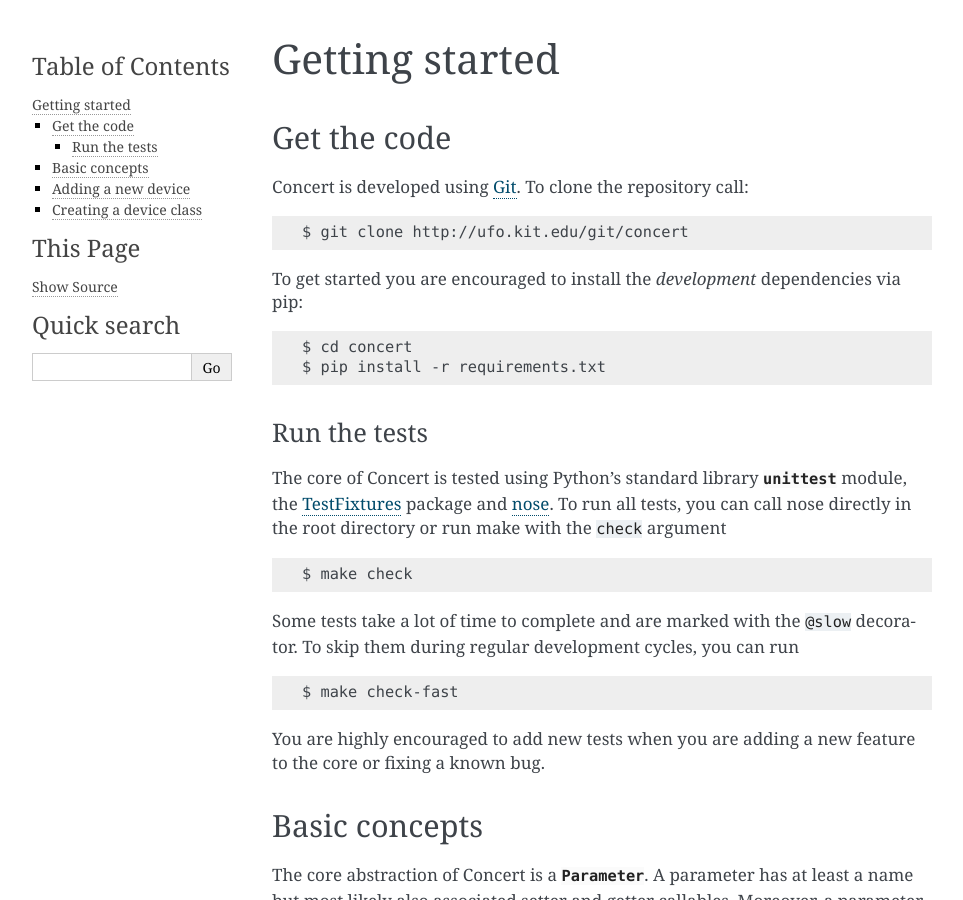
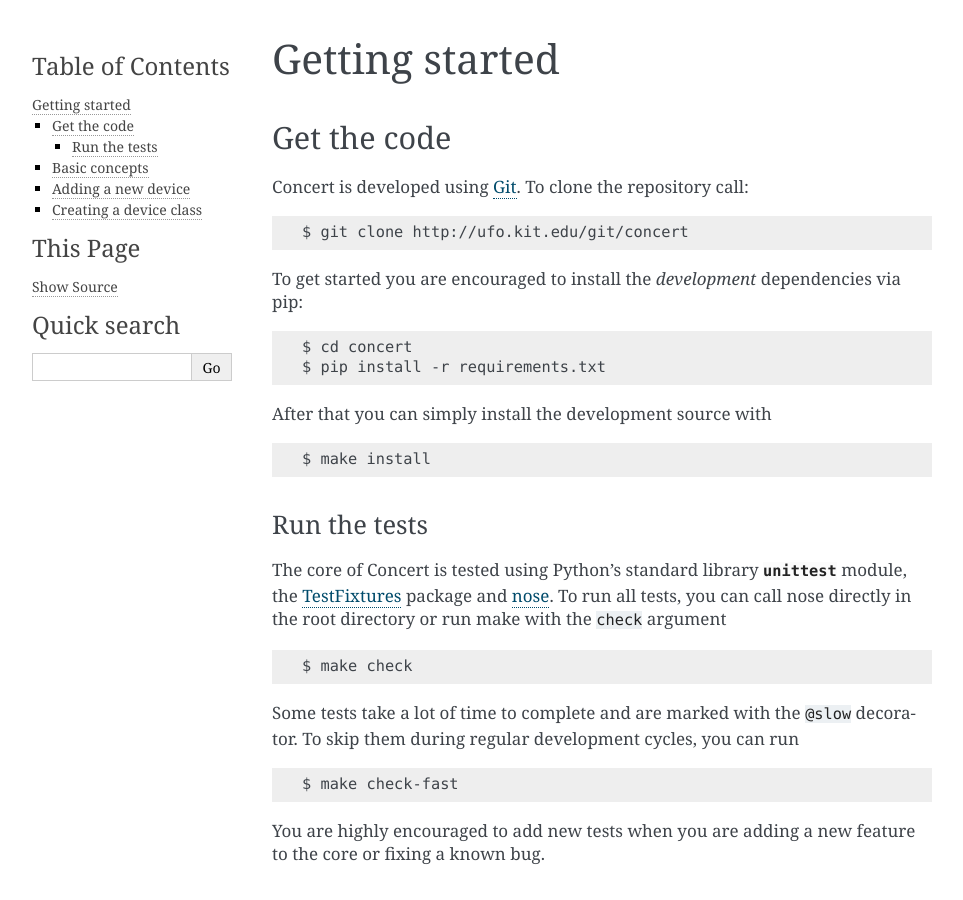
Before and after one commit to ufo-kit/concert, a Sphinx documentation site: the page built from docs/api/tutorial.rst, in a window 1280 px wide and 900 px high. Shown: the whole window, without its empty margins (148-1111 px from the left). Built offline with Sphinx 7.4.7, drawn with Linux system fonts in a browser that asks for light colours.

Commit message:
doc: Info about installing from source

```diff
--- a/docs/api/tutorial.rst
+++ b/docs/api/tutorial.rst
@@ -1,6 +1,8 @@
 ===============
 Getting started
 ===============
+
+.. _get-the-code:
 
 Get the code
 ============
@@ -14,6 +16,10 @@
 
     $ cd concert
     $ pip install -r requirements.txt
+
+After that you can simply install the development source with ::
+
+    $ make install
 
 .. _Git: http://git-scm.com
 
--- a/docs/usage/install.rst
+++ b/docs/usage/install.rst
@@ -13,6 +13,9 @@
     $ tar xfz concert-x.y.z.tar.gz
     $ cd concert-x.y.z
     $ sudo python setup.py install
+
+To get the latest source follow the instructions given in the :ref:`developer
+documentation <get-the-code>`.
 
 More information on installing Concert using the ``setup.py`` script, can be
 found in the official `Python documentation`__.
```
